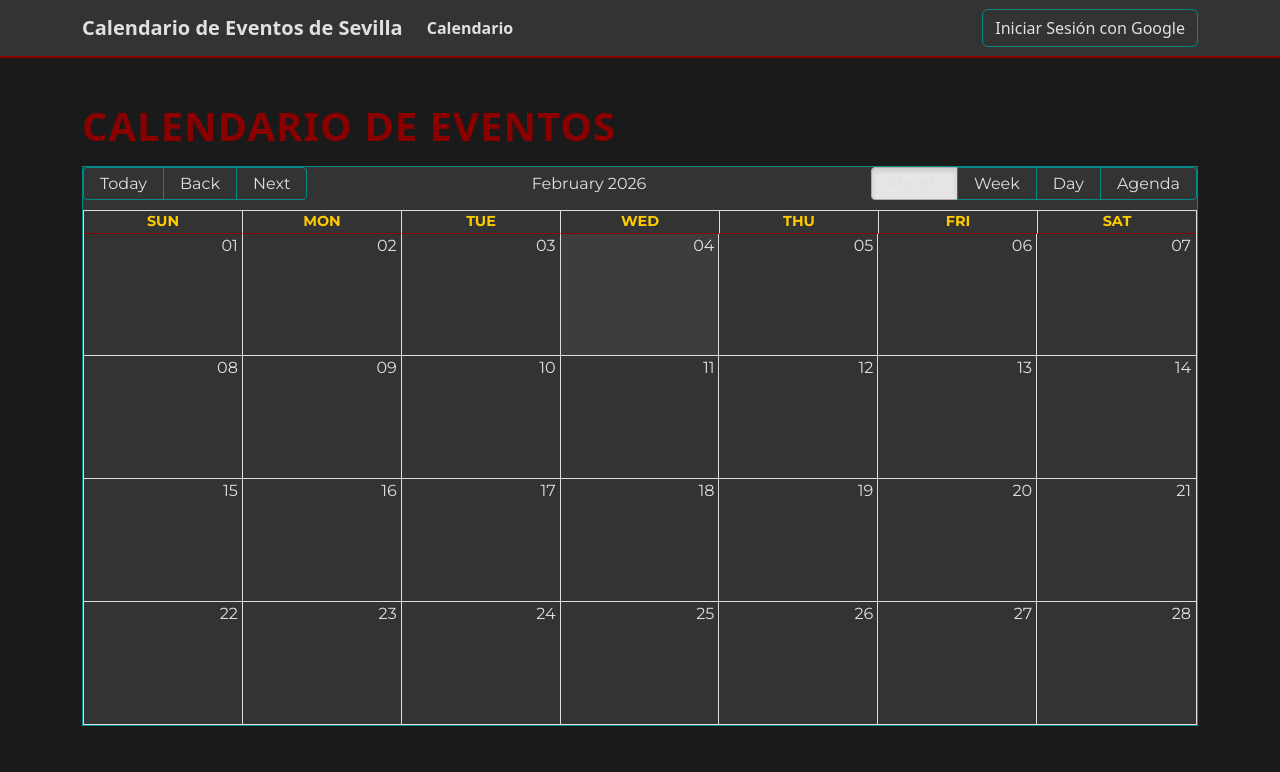
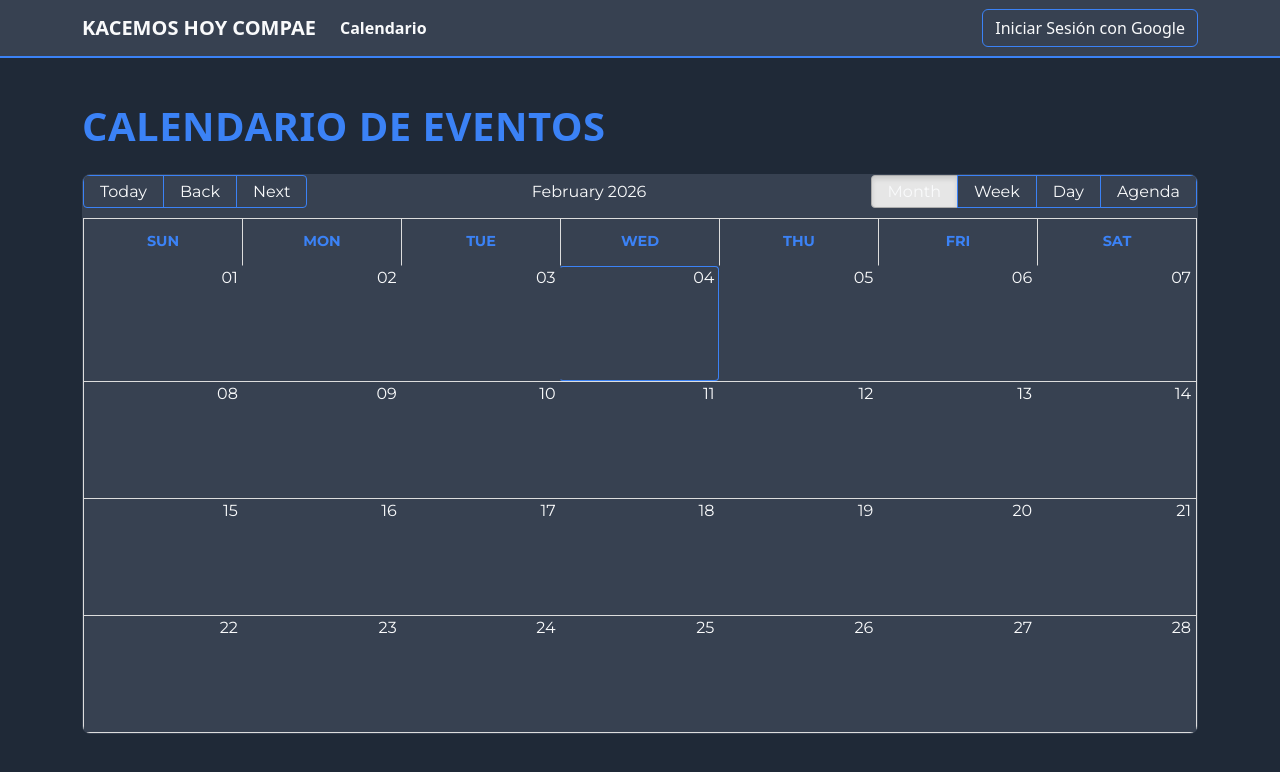
Before and after one commit to rlaplaza/kacemo_web, a React (Create React App) app in the folder frontend/: page / in a window 1280 px wide. Shown: the top 772 px of the page. Built offline with nearby package versions, Linux system fonts and the light colour scheme; no server answers.

Commit message:
feat: implement refined standard UI styling with new branding

```diff
--- a/frontend/src/App.css
+++ b/frontend/src/App.css
@@ -1,16 +1,15 @@
 :root {
-  --color-background: #1a1a1a;
-  --color-text: #e0e0e0;
-  --color-primary: #8a0000; /* Dark Red - Anarchist touch */
-  --color-secondary: #008a8a; /* Teal/Cyan - Industrial accent */
-  --color-accent: #ffcc00; /* Yellow - Warning/Highlight */
-  --color-dark-gray: #333333;
-  --color-light-gray: #b0b0b0;
+  --color-bg-dark: #1f2937; /* Dark Blue-Gray */
+  --color-text-light: #f9fafb; /* Off-White */
+  --color-accent-main: #3b82f6; /* Vibrant Blue */
+  --color-accent-secondary: #ef4444; /* Red for alerts/errors */
+  --color-neutral-dark: #374151; /* Slightly lighter dark for elements */
+  --color-neutral-light: #9ca3af; /* Gray for labels/placeholders */
 }
 
 body {
-  background-color: var(--color-background);
-  color: var(--color-text);
+  background-color: var(--color-bg-dark);
+  color: var(--color-text-light);
 }
 
 .App {
@@ -19,36 +18,46 @@ body {
   flex-direction: column;
 }
 
+/* Override default Bootstrap dark navbar */
 .navbar {
-  background-color: var(--color-dark-gray) !important;
-  border-bottom: 2px solid var(--color-primary); /* Strong border */
+  background-color: var(--color-neutral-dark) !important;
+  border-bottom: 2px solid var(--color-accent-main);
 }
 
 .navbar-brand, .nav-link {
-  color: var(--color-text) !important;
-  font-weight: 700; /* Montserrat Bold */
+  color: var(--color-text-light) !important;
+  font-weight: 700;
 }
 
 .navbar-brand:hover, .nav-link:hover {
-  color: var(--color-accent) !important;
+  color: var(--color-accent-main) !important;
+}
+
+.navbar-text {
+  color: var(--color-neutral-light) !important;
+}
+
+.navbar-text .text-info {
+  color: var(--color-accent-main) !important;
 }
 
 .btn-outline-light {
-  color: var(--color-text);
-  border-color: var(--color-secondary);
+  color: var(--color-text-light);
+  border-color: var(--color-accent-main);
 }
 
 .btn-outline-light:hover {
-  background-color: var(--color-secondary);
-  color: var(--color-background);
+  background-color: var(--color-accent-main);
+  color: var(--color-bg-dark);
+  border-color: var(--color-accent-main);
 }
 
 h1, h2, h3, h4, h5, h6 {
-  color: var(--color-primary);
+  color: var(--color-accent-main);
   font-weight: 700;
   text-transform: uppercase;
-  letter-spacing: 1px;
-  margin-bottom: 1rem;
+  letter-spacing: 0.5px;
+  margin-bottom: 1.5rem;
 }
 
 .container.mt-4 {
@@ -58,90 +67,132 @@ h1, h2, h3, h4, h5, h6 {
 
 /* Form styling */
 .form-label {
-  color: var(--color-light-gray);
+  color: var(--color-neutral-light);
+  font-weight: 600;
 }
 
 .form-control, .form-select {
-  background-color: var(--color-dark-gray);
-  color: var(--color-text);
-  border: 1px solid var(--color-secondary);
+  background-color: var(--color-neutral-dark);
+  color: var(--color-text-light);
+  border: 1px solid var(--color-neutral-dark);
 }
 
 .form-control:focus, .form-select:focus {
-  background-color: var(--color-dark-gray);
-  color: var(--color-text);
-  border-color: var(--color-accent);
-  box-shadow: 0 0 0 0.25rem rgba(255, 204, 0, 0.25); /* Yellow glow on focus */
+  background-color: var(--color-neutral-dark);
+  color: var(--color-text-light);
+  border-color: var(--color-accent-main);
+  box-shadow: 0 0 0 0.25rem rgba(59, 130, 246, 0.25); /* Blue glow on focus */
 }
 
 .btn-primary {
-  background-color: var(--color-primary);
-  border-color: var(--color-primary);
+  background-color: var(--color-accent-main);
+  border-color: var(--color-accent-main);
   font-weight: 700;
   letter-spacing: 0.5px;
   text-transform: uppercase;
 }
 
 .btn-primary:hover {
-  background-color: var(--color-secondary);
-  border-color: var(--color-secondary);
+  background-color: var(--color-neutral-dark);
+  border-color: var(--color-accent-main);
+  color: var(--color-accent-main);
+}
+
+.alert-success {
+  background-color: #065f46; /* Tailwind green-700 */
+  color: var(--color-text-light);
+  border-color: #065f46;
+}
+
+.alert-danger {
+  background-color: var(--color-accent-secondary);
+  color: var(--color-text-light);
+  border-color: var(--color-accent-secondary);
 }
 
 /* React Big Calendar overrides */
 .rbc-calendar {
-  background-color: var(--color-dark-gray);
-  border: 1px solid var(--color-secondary);
-  color: var(--color-text);
+  background-color: var(--color-neutral-dark);
+  border: 1px solid var(--color-neutral-dark);
+  color: var(--color-text-light);
   font-family: 'Montserrat', sans-serif;
+  border-radius: 8px;
+  overflow: hidden; /* Ensures borders are contained */
 }
 
 .rbc-header {
-  background-color: var(--color-dark-gray);
-  color: var(--color-accent);
+  background-color: var(--color-neutral-dark);
+  color: var(--color-accent-main);
   text-transform: uppercase;
   font-weight: 700;
-  border-bottom: 1px solid var(--color-primary);
+  border-bottom: 1px solid var(--color-neutral-dark);
+  padding: 0.75rem 0;
 }
 
 .rbc-off-range-bg {
-  background-color: #2a2a2a; /* Slightly different dark for off-range dates */
+  background-color: #2c3647; /* Slightly different dark for off-range dates */
 }
 
 .rbc-date-cell {
-  color: var(--color-text);
+  color: var(--color-text-light);
 }
 
 .rbc-current-time-indicator {
-  background-color: var(--color-primary);
+  background-color: var(--color-accent-main);
 }
 
 .rbc-today {
-  background-color: #3d3d3d;
+  background-color: var(--color-neutral-dark); /* Keep today's background consistent with other cells */
+  border: 1px solid var(--color-accent-main); /* Highlight today with border */
+  border-radius: 4px;
 }
 
 .rbc-button-link {
-  color: var(--color-text);
+  color: var(--color-text-light);
 }
 
 .rbc-toolbar button {
-  color: var(--color-text);
-  background-color: var(--color-dark-gray);
-  border: 1px solid var(--color-secondary);
+  color: var(--color-text-light);
+  background-color: var(--color-neutral-dark);
+  border: 1px solid var(--color-accent-main);
+  border-radius: 4px;
 }
 
 .rbc-toolbar button:hover {
-  background-color: var(--color-secondary);
-  color: var(--color-background);
+  background-color: var(--color-accent-main);
+  color: var(--color-bg-dark);
+  border-color: var(--color-accent-main);
 }
 
 .rbc-event {
-  background-color: var(--color-secondary);
-  border-color: var(--color-secondary);
-  color: var(--color-background);
-  font-weight: 700;
+  background-color: var(--color-accent-main);
+  border-color: var(--color-accent-main);
+  color: var(--color-text-light);
+  font-weight: 600;
   border-radius: 3px;
+  opacity: 0.9;
+}
+
+.rbc-event:hover {
+  opacity: 1;
 }
 
 .rbc-event-content {
-  color: var(--color-background);
+  color: var(--color-text-light);
 }
+
+.rbc-month-view .rbc-day-bg + .rbc-day-bg {
+  border-left: 1px solid var(--color-neutral-dark);
+}
+
+.rbc-time-view .rbc-day-bg + .rbc-day-bg {
+  border-left: 1px solid var(--color-neutral-dark);
+}
+
+.rbc-time-header.rbc-overflowing {
+  border-right: 1px solid var(--color-neutral-dark);
+}
+
+.rbc-row-segment .rbc-event-content {
+  white-space: normal;
+}
--- a/frontend/src/components/NavigationBar.js
+++ b/frontend/src/components/NavigationBar.js
@@ -17,7 +17,7 @@ const NavigationBar = () => {
     <Navbar bg="dark" variant="dark" expand="lg">
       <Container>
         <LinkContainer to="/">
-          <Navbar.Brand>Calendario de Eventos de Sevilla</Navbar.Brand>
+          <Navbar.Brand>KACEMOS HOY COMPAE</Navbar.Brand>
         </LinkContainer>
         <Navbar.Toggle aria-controls="basic-navbar-nav" />
         <Navbar.Collapse id="basic-navbar-nav">
```
